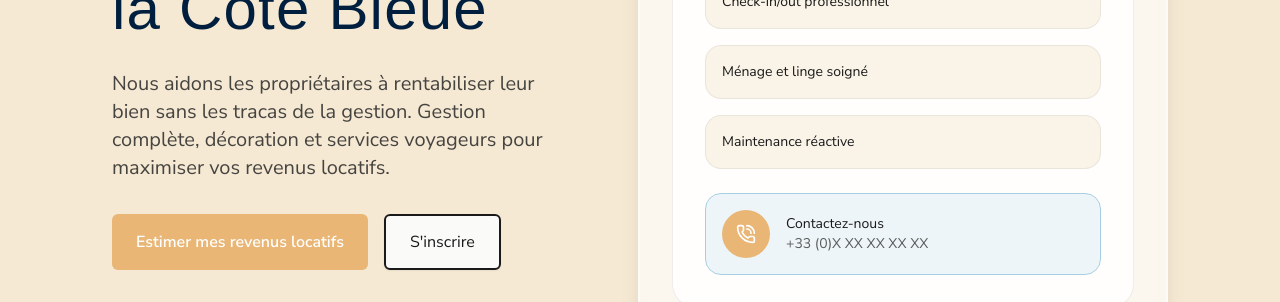
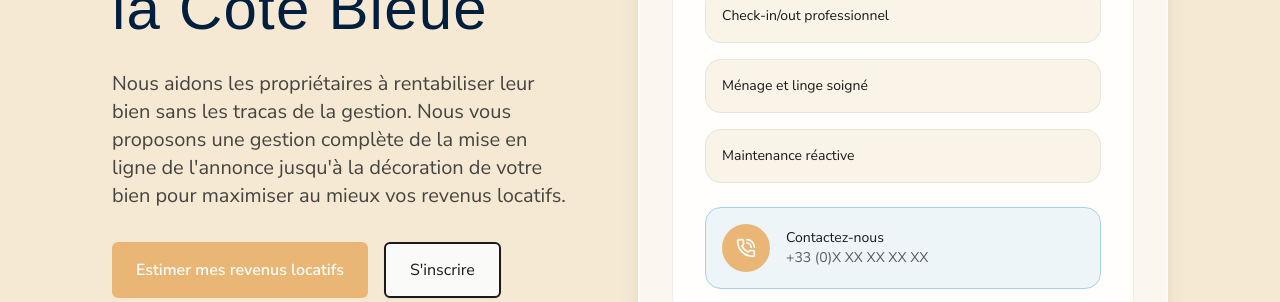
Before and after one commit to alessio-bruzzese/Onda-Serena, a Next.js app: page / in a window 1280 px wide. Shown: the part 444-746 px from the top of the page. Built offline with nearby package versions, Linux system fonts and the light colour scheme; no server answers; a web font is replaced by a local one.

Commit message:
Update hero section description text

```diff
--- a/src/components/marketing/hero.tsx
+++ b/src/components/marketing/hero.tsx
@@ -22,7 +22,7 @@ export function HeroSection() {
             </h1>
             <p className="text-lg text-[#1a1a1a]/80 md:text-xl font-body">
               Nous aidons les propriétaires à rentabiliser leur bien sans les tracas de la gestion.
-              Gestion complète, décoration et services voyageurs pour maximiser vos revenus locatifs.
+              Nous vous proposons une gestion complète de la mise en ligne de l'annonce jusqu'à la décoration de votre bien pour maximiser au mieux vos revenus locatifs.
             </p>
           </div>
 
```
